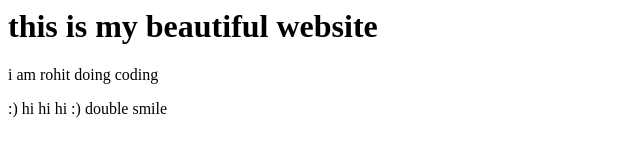
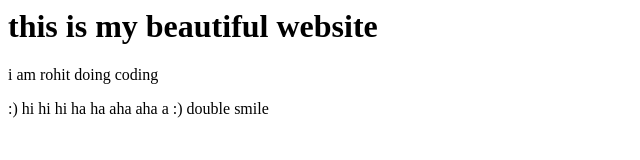
Before and after one commit to rohit2508/awsome-rohit, a plain HTML site: page index.html in a window 1280 px wide. Shown: the whole page, without its empty margins (0-640 px from the left). Drawn offline with Linux system fonts and the light colour scheme.

Commit message:
added ha ha ha ah

```diff
--- a/index.html
+++ b/index.html
@@ -2,5 +2,5 @@
 <title>This is my website </title>
 <h1>this is my beautiful website </h1>
 <p>i am rohit doing coding</p>
-<p>:) hi hi hi :) double smile </p>
+<p>:) hi hi hi ha ha aha aha a :) double smile </p>
 </html>
```
